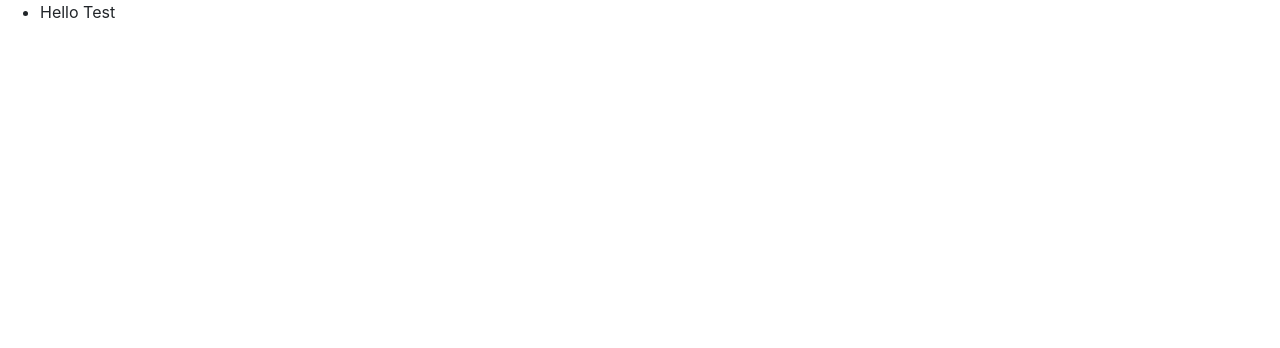
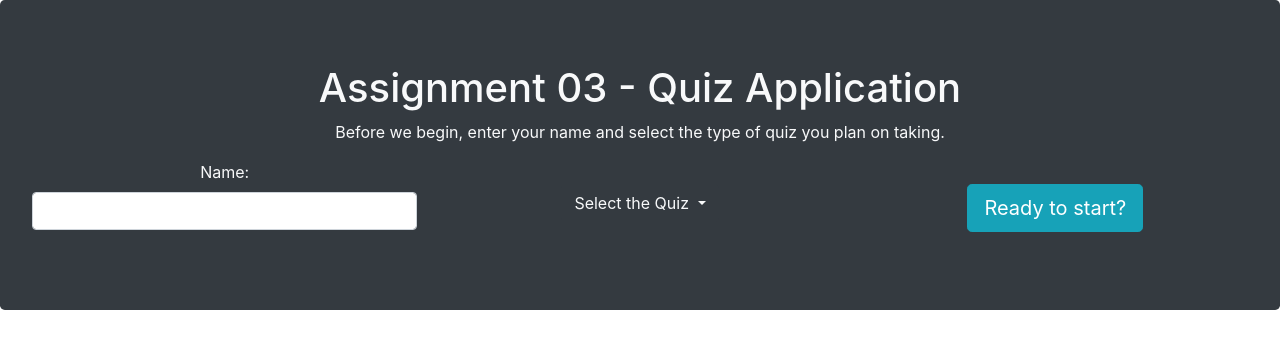
Before and after one commit to atom996/SPAApplication, a plain HTML site: page index.html in a window 1280 px wide. Drawn offline with nearby package versions, Linux system fonts and the light colour scheme.

Commit message:
Completed the first part of the page appearance

```diff
--- a/index.html
+++ b/index.html
@@ -20,11 +20,36 @@
   </head>
 
   <body>
-    <div>
-      <ul>
-        <li onclick="testFunction('#firstView',0)"><span>Hello Test</span></li>
-      </ul>
+
+    <div class="jumbotron bg-dark text-light text-center">
+      <h1>Assignment 03 - Quiz Application</h1>
+      <p>Before we begin, enter your name and select the type of quiz you plan on taking.</p>
+      <div class="row">
+
+        <div class="col-sm-4 form-group">
+          <label for="usr">Name:</label>
+          <input type="text" class="form-control" id="usr_name">
+        </div>
+
+        <div class="col-sm-4 pt-4">
+          <div class="dropdown">
+           <button type="button" class="btn btn-dark dropdown-toggle bg-dark text-light" data-toggle="dropdown">
+             Select the Quiz
+           </button>
+           <div class="dropdown-menu">
+             <a class="dropdown-item" href="#">True/False Quiz</a>
+             <a class="dropdown-item" href="#">Text Input Quiz</a>
+           </div>
+          </div>
+        </div>
+
+        <div class="col-sm-4 pt-4">
+          <button type="button" class="btn btn-info btn-lg">Ready to start?</button>
+        </div>
+
+      </div>
     </div>
+
 
     <div id="view_widget">
     </div>
```
